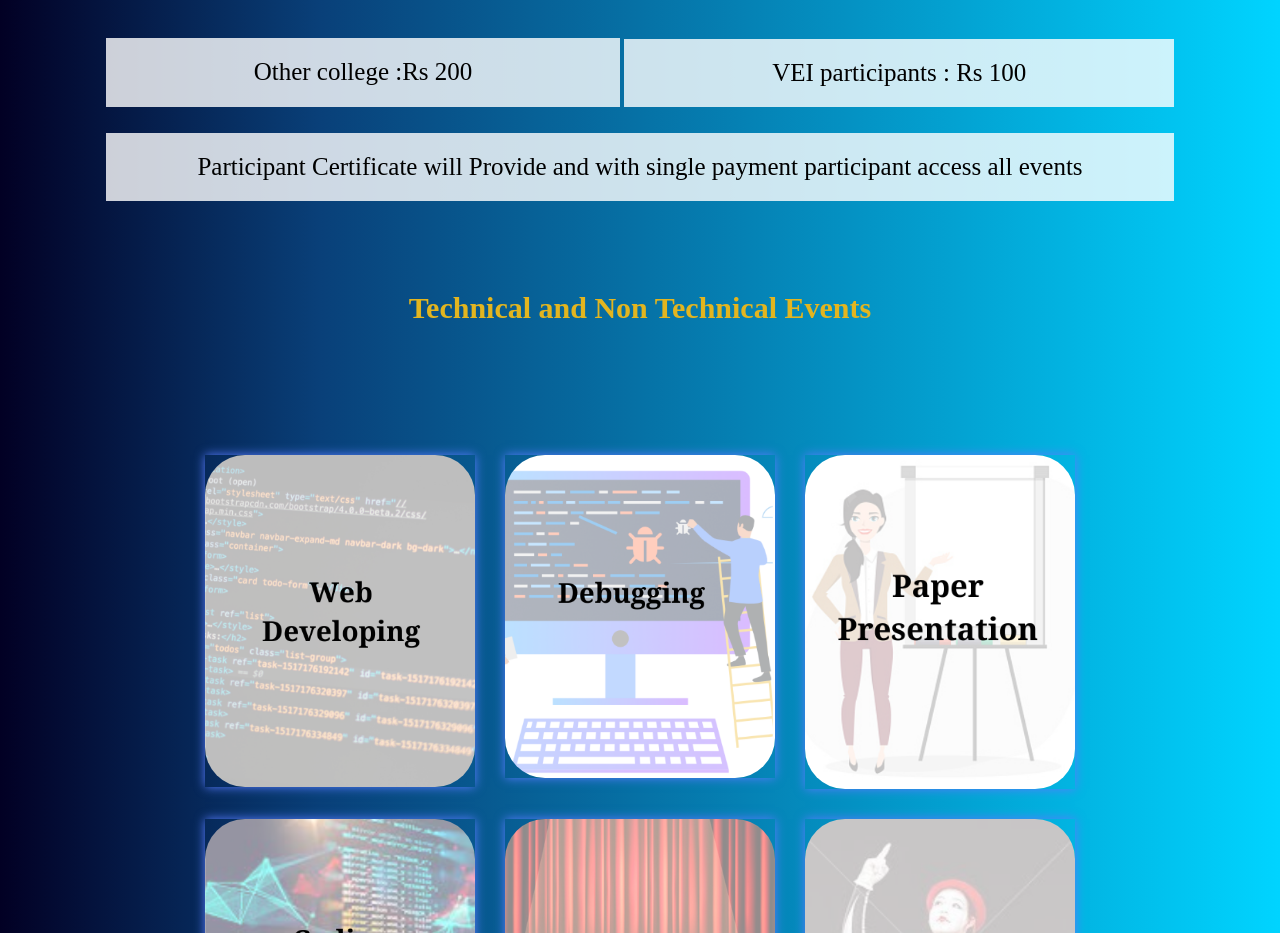
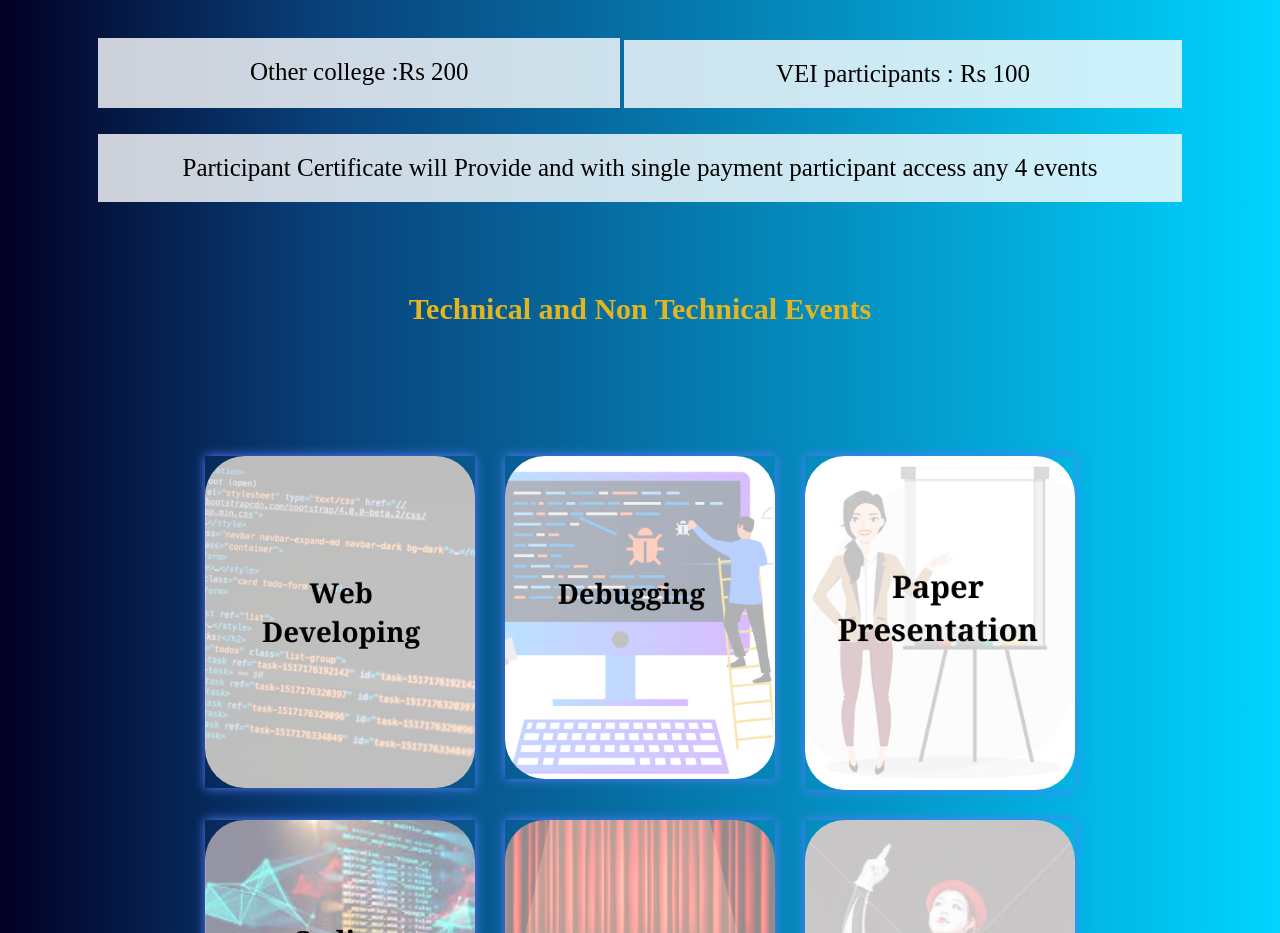
Before and after one commit to Picture2002/sympo, a plain HTML site: page index.HTML in a window 1280 px wide. Shown: the part 1323-2256 px from the top of the page. Drawn offline with Linux system fonts and the light colour scheme.

Commit message:
Update index.HTML

```diff
--- a/index.HTML
+++ b/index.HTML
@@ -45,7 +45,7 @@
             <div class="item1">Both Online & On Spot Registration Available !</div>
             <div class="item2">Other college :<span>Rs 200</span></div>
             <div class="item3">VEI participants : Rs 100</div>
-            <div class="item4">Participant Certificate will Provide and with single payment participant access all events</div>
+            <div class="item4">Participant Certificate will Provide and with single payment participant access any 4 events</div>
         </div>
     </section>
 
```
